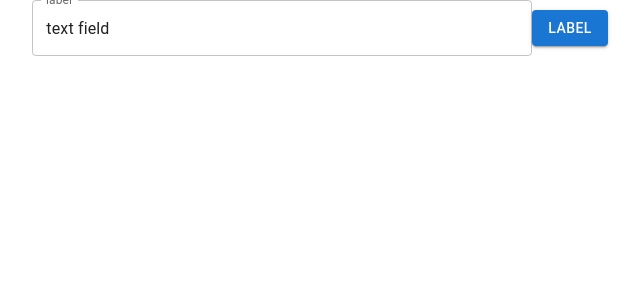
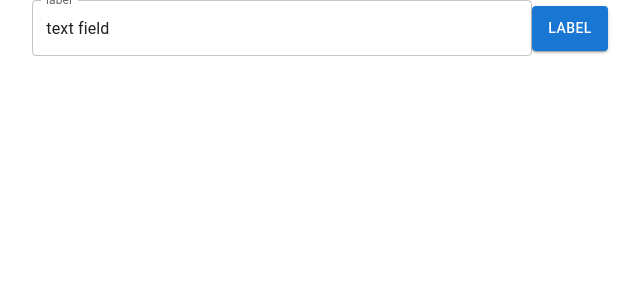
Before and after one commit to W-E-Robinson/web-page-word-counter-react-node, a React (Create React App) app: page / in a window 1280 px wide. Shown: the top 300 px of the page, without its empty margins (320-960 px from the left). Built offline with nearby package versions, Linux system fonts and the light colour scheme.

Commit message:
altered height of button

```diff
--- a/src/atoms/Button/index.tsx
+++ b/src/atoms/Button/index.tsx
@@ -3,6 +3,8 @@ import React, { memo } from "react";
 import { Button as MUIButton } from "@mui/material";
 
 import { ButtonProps } from "./types";
+
+import "./styles.sass";
 
 export const Button = memo(({
     id,
@@ -13,6 +15,7 @@ export const Button = memo(({
 }: ButtonProps) => {
     return (
         <MUIButton
+            className="button"
             id={id}
             disabled={disabled}
             onClick={onClick}
--- /dev/null
+++ b/src/atoms/Button/styles.sass
@@ -0,0 +1,2 @@
+.button
+  height: 45px
```
